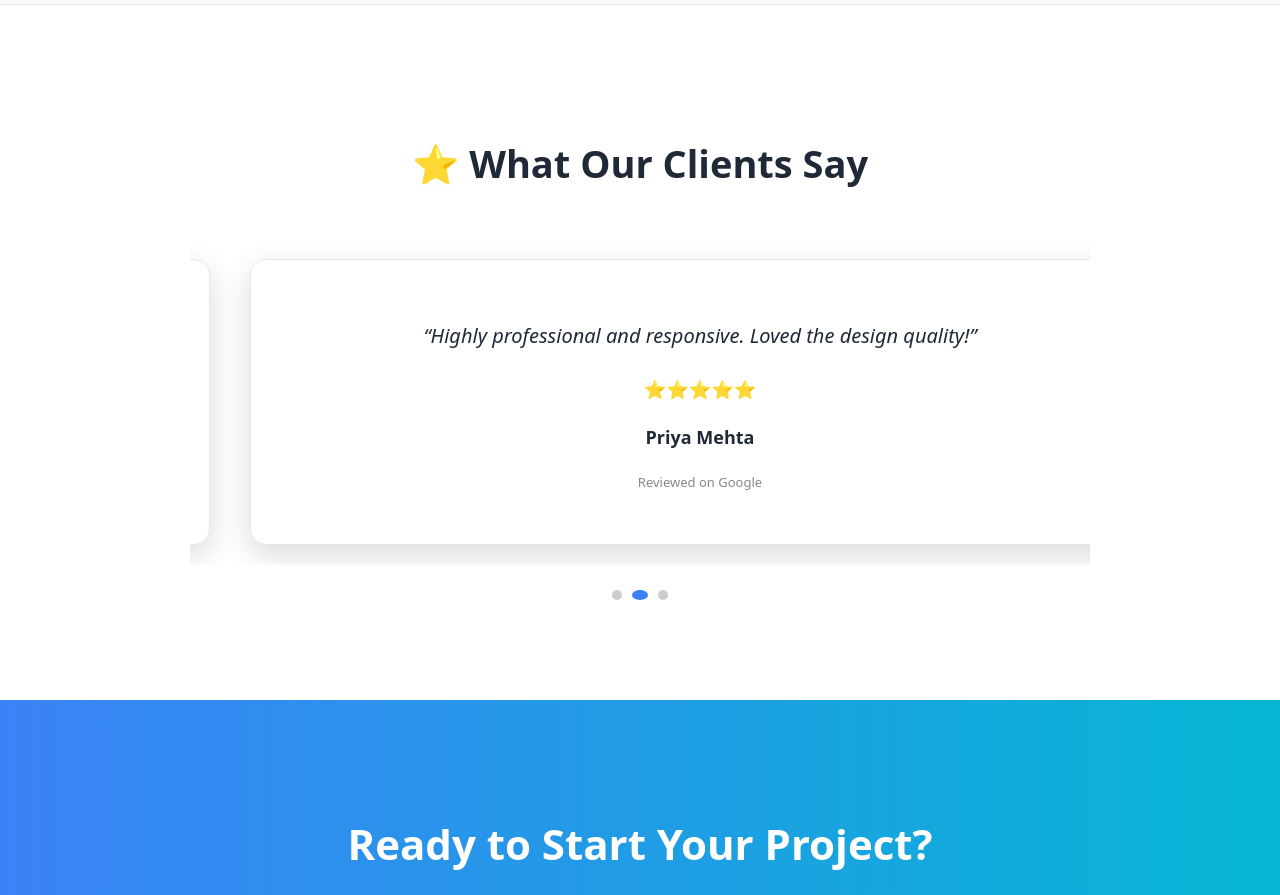
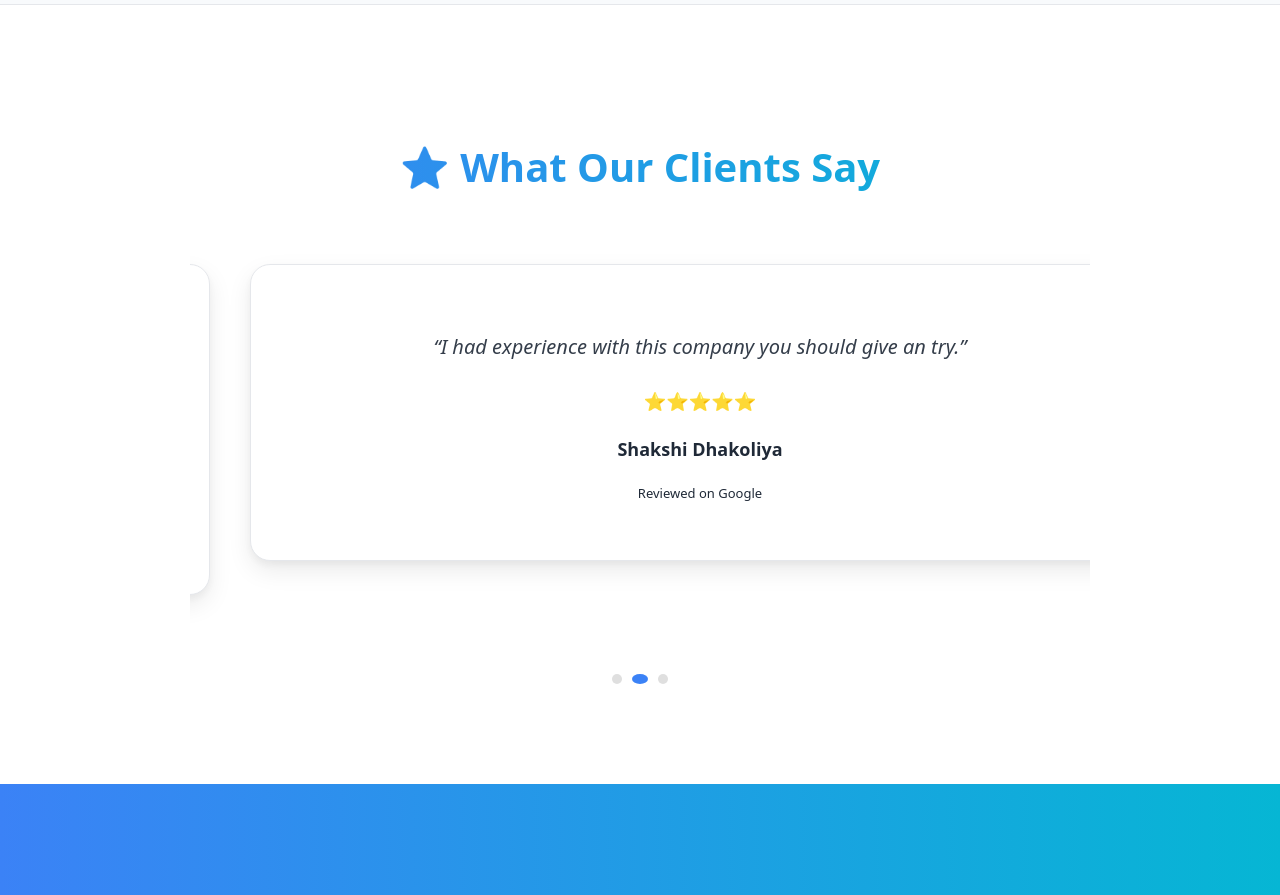
Before and after one commit to hardik-builds/ash-solutions-website, a Next.js app: page / in a window 1280 px wide. Shown: the part 2580-3475 px from the top of the page. Built offline with nearby package versions, Linux system fonts and the light colour scheme; no server answers.

Commit message:
slider review updated

```diff
--- a/components/ReviewSlider.js
+++ b/components/ReviewSlider.js
@@ -6,19 +6,19 @@ export default function ReviewSlider() {
 
     const reviews = [
         {
-      name: "Rahul Sharma",
+            name: "Dhanush Eeda",
             rating: 5,
-      text: "Amazing service! My website was delivered on time with great UI.",
+            text: "Good for system management and conversion systems do work with these guyss, sharing with personal experience.",
         },
         {
-      name: "Priya Mehta",
+            name: "Shakshi Dhakoliya",
             rating: 5,
-      text: "Highly professional and responsive. Loved the design quality!",
+            text: "I had experience with this company you should give an try.",
         },
         {
-      name: "Amit Verma",
+            name: "Purushotham Arumugam",
             rating: 4,
-      text: "Good experience overall. Will definitely recommend.",
+            text: "Great experience with this company! They provide web development, cybersecurity, app development, digital marketing, and SEO optimization services. The team is professional, responsive, and delivers high-quality work on time. Highly recommended",
         },
     ];
 
@@ -35,9 +35,12 @@ export default function ReviewSlider() {
             <div style={{ maxWidth: '900px', margin: '0 auto', textAlign: 'center' }}>
 
                 <h2 style={{
-          fontSize: '38px',
+                    fontSize: '40px',
                     marginBottom: '50px',
-          fontWeight: 'bold'
+                    fontWeight: '800',
+                    background: 'linear-gradient(to right, #3B82F6, #06B6D4)',
+                    WebkitBackgroundClip: 'text',
+                    WebkitTextFillColor: 'transparent'
                 }}>
                     ⭐ What Our Clients Say
                 </h2>
@@ -63,20 +66,47 @@ export default function ReviewSlider() {
                                 }}
                             >
                                 <div style={{
-                  backdropFilter: 'blur(10px)',
-                  background: 'rgba(255,255,255,0.05)',
+                                    backdropFilter: 'blur(12px)',
+
+                                    // 🔥 Smart background (light + dark)
+                                    background: 'var(--card-bg)',
+
                                     border: '1px solid var(--border-color)',
-                  padding: '40px',
-                  borderRadius: '16px',
-                  boxShadow: '0 10px 30px rgba(0,0,0,0.15)',
-                  transition: 'all 0.3s ease'
-                }}>
+                                    padding: '45px',
+                                    borderRadius: '20px',
+
+                                    // 🔥 Better shadow for both modes
+                                    boxShadow: `
+                                     0 10px 25px rgba(0,0,0,0.08),
+                                     0 4px 10px rgba(0,0,0,0.05)
+                                     `,
+
+                                    transition: 'all 0.4s ease',
+                                    position: 'relative'
+                                }}
+                                    onMouseEnter={(e) => {
+                                        e.currentTarget.style.transform = 'translateY(-6px)';
+                                        e.currentTarget.style.boxShadow = `
+                                     0 20px 40px rgba(0,0,0,0.12),
+                                     0 10px 20px rgba(0,0,0,0.08)
+                                     `;
+                                    }}
+                                    onMouseLeave={(e) => {
+                                        e.currentTarget.style.transform = 'translateY(0)';
+                                        e.currentTarget.style.boxShadow = `
+                                     0 10px 25px rgba(0,0,0,0.08),
+                                     0 4px 10px rgba(0,0,0,0.05)
+                                     `;
+                                    }}
+                                >
 
                                     <p style={{
                                         fontSize: '20px',
+                                        color: 'var(--text-color)',
                                         marginBottom: '25px',
-                    lineHeight: '1.6',
-                    fontStyle: 'italic'
+                                        lineHeight: '1.7',
+                                        fontStyle: 'italic',
+                                        opacity: 0.9
                                     }}>
                                         “{review.text}”
                                     </p>
@@ -91,12 +121,13 @@ export default function ReviewSlider() {
 
                                     <h4 style={{
                                         fontWeight: 'bold',
-                    fontSize: '18px'
+                                        fontSize: '18px',
+                                        color: 'var(--text-color)'
                                     }}>
                                         {review.name}
                                     </h4>
 
-                  <p style={{ fontSize: '13px', color: '#888' }}>
+                                    <p style={{ fontSize: '13px', color: 'var(--text-secondary)' }}>
                                         Reviewed on Google
                                     </p>
                                 </div>
@@ -120,7 +151,7 @@ export default function ReviewSlider() {
                                 width: index === i ? '16px' : '10px',
                                 height: '10px',
                                 borderRadius: '50%',
-                backgroundColor: index === i ? 'var(--primary-color)' : '#ccc',
+                                backgroundColor: index === i ? 'var(--primary-color)' : 'rgba(150,150,150,0.3)',
                                 cursor: 'pointer',
                     transition: 'all 0.3s ease'
                             }}
```
Lines whose indentation alone changed are shown as unchanged.
